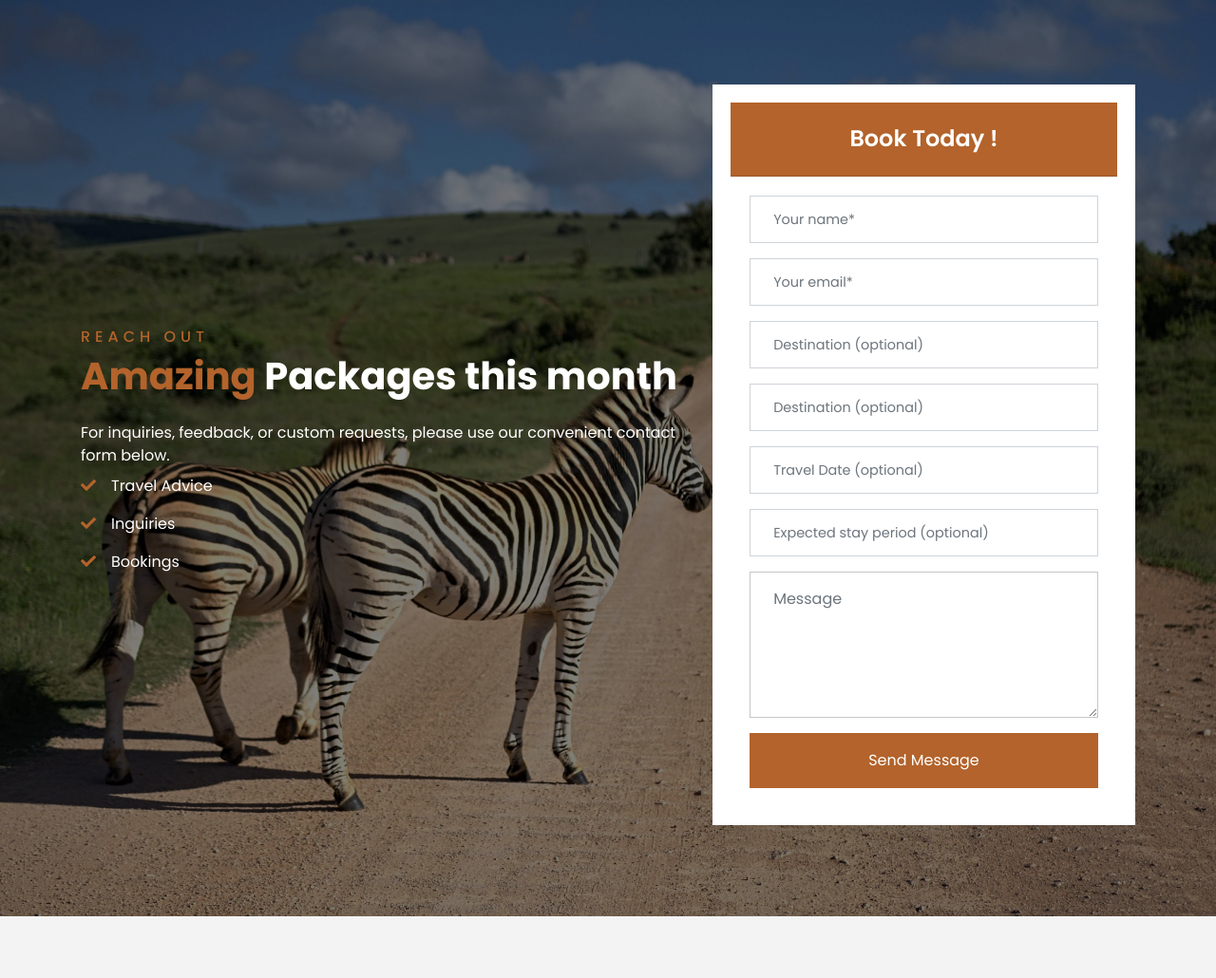
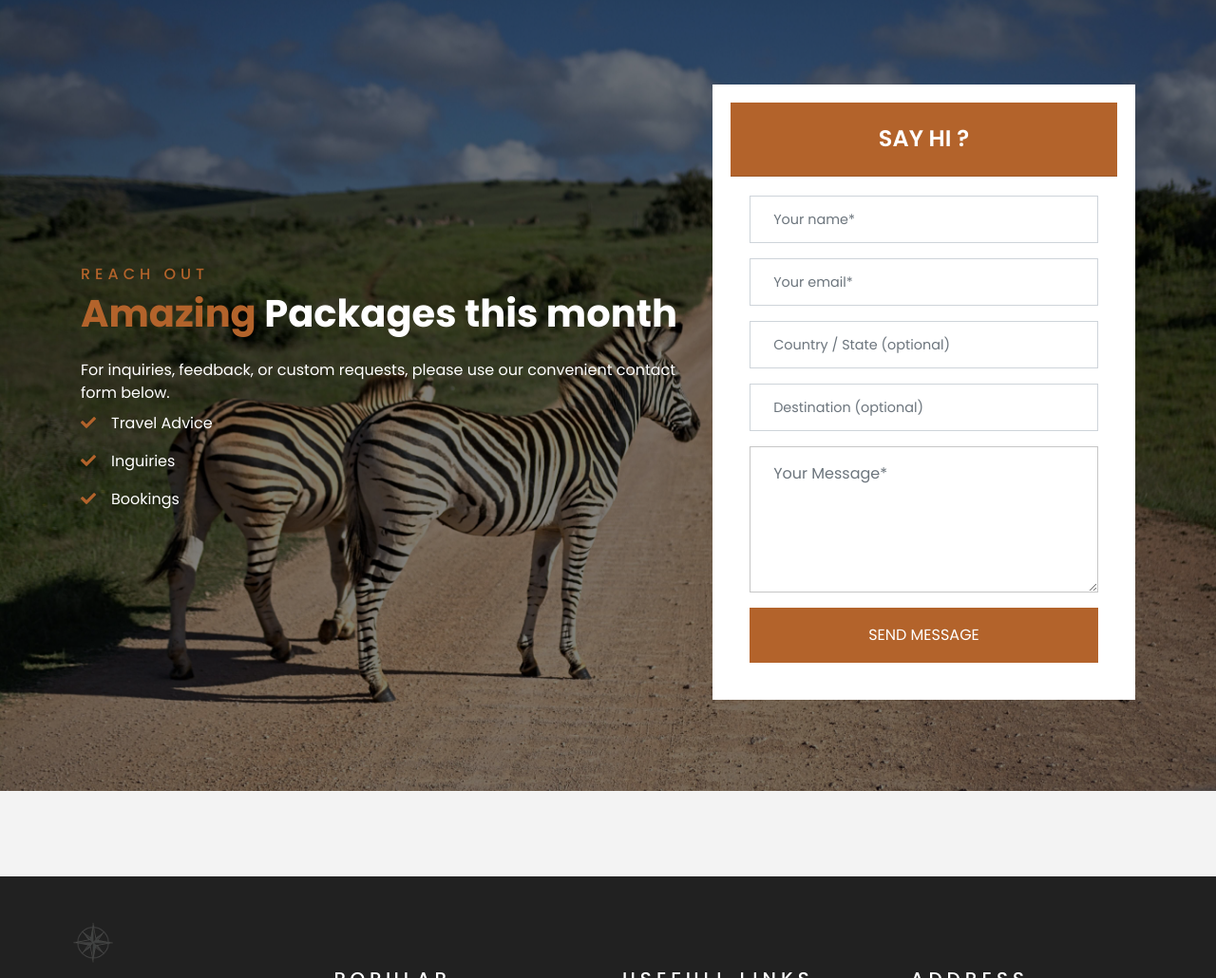
Before and after one commit to hermtechs/tour-guide-website, a plain HTML site: page index.html in a window 1280 px wide. Shown: the part 3980-5010 px from the top of the page at 95% size. Drawn offline with nearby package versions, Linux system fonts and the light colour scheme; a script that the page names is missing.

Commit message:
improved contact us page, improved design, fixed some bugs, added real links to social media platforms

```diff
--- a/index.html
+++ b/index.html
@@ -421,7 +421,7 @@ wonders of Uganda, one remarkable journey
                 <div class="col-lg-5" id="contact">
                     <div class="card border-0">
                         <div class="card-header bg-primary text-center p-4">
-                            <h4 class="text-white m-0">Book Today !</h4>
+                            <h4 class="text-white m-0">SAY HI ?</h4>
                         </div>
                         <div class="card-body rounded-bottom bg-white">
                             <form action="https://formspree.io/f/maygrnra"
@@ -433,24 +433,24 @@ wonders of Uganda, one remarkable journey
                                     <input name="Email" type="email" class="form-control p-4" placeholder="Your email*" required />
                                 </div>
                                 <div class="form-group">
-                                    <input name="Destination" type="text" class="form-control p-4" placeholder="Destination (optional)" />
+                                    <input name="Destination" type="text" class="form-control p-4" placeholder="Country / State (optional)" />
                                 </div>
                                 <div class="form-group">
                                     <input name="Destination" type="text" class="form-control p-4" placeholder="Destination (optional)" />
                                 </div>
-                                <div class="form-group">
+                                <!-- <div class="form-group">
                                     <div class="date" id="date1" data-target-input="nearest">
-                                        <input type="text" class="form-control p-4 datetimepicker-input" placeholder="Travel Date (optional)" data-target="#date1" data-toggle="datetimepicker"/>
+                                        <input value="" type="text" class="form-control p-4 datetimepicker-input" placeholder="Travel Date (optional)" data-target="#date1" data-toggle="datetimepicker"/>
                                     </div>
-                                </div>
-                                <div class="form-group">
+                                </div> -->
+                                <!-- <div class="form-group">
                                     <input name="text" type="text" class="form-control p-4" placeholder="Expected stay period (optional)" required />
-                                </div>
-                                <textarea class="form-control py-3 px-4 message-box" rows="5" id="message" placeholder="Message"
+                                </div> -->
+                                <textarea class="form-control py-3 px-4 message-box" rows="5" id="message" placeholder="Your Message*"
                                 required="required"
                                 data-validation-required-message="Please enter your message"></textarea>
                                 <div>
-                                    <button class="btn btn-primary btn-block py-3 btn-submit" type="submit">Send Message</button>
+                                    <button class="btn btn-primary btn-block py-3 btn-submit" type="submit">SEND MESSAGE</button>
                                 </div>
                             </form>
                         </div>
```
